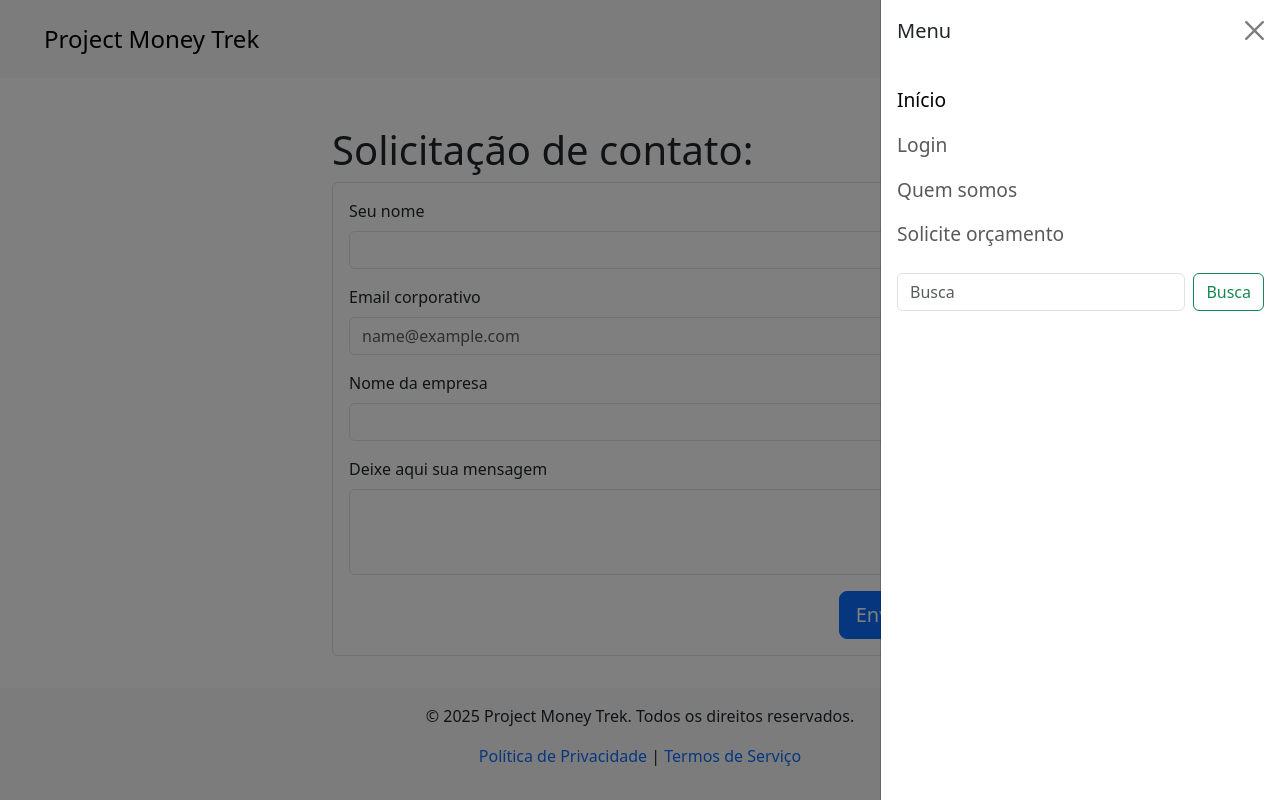
After one commit to antonioisaacdias/project_money_trek, a Flask app: page /solicite in a window 1280 px wide, after a click that opens the changed part. The commit adds this page. Run offline with Flask 3, Linux system fonts and the light colour scheme; parts of the project's set-up code (start-up, migrations or seed data) failed here and were passed over.

Commit message:
feat: view e template de solicitação de orçamento

```diff
--- a/app/routes/views/home.py
+++ b/app/routes/views/home.py
@@ -3,5 +3,9 @@ from flask import Blueprint, render_template
 home_bp = Blueprint('home', __name__, template_folder='app/templates')
 
 @home_bp.route('/')
-def home ():
+def home():
     return render_template('home.html')
+
+@home_bp.route('/solicite')
+def proposal():
+    return render_template('proposal.html')
--- /dev/null
+++ b/app/templates/ladingpage-base.html
@@ -0,0 +1,157 @@
+<!DOCTYPE html>
+<html lang="en">
+    <head>
+        <meta charset="UTF-8">
+        <meta name="viewport" content="width=device-width, initial-scale=1.0">
+        <title>Project Money Trek</title>
+        <link href="https://cdn.jsdelivr.net/npm/bootstrap@5.3.3/dist/css/bootstrap.min.css" rel="stylesheet" integrity="sha384-QWTKZyjpPEjISv5WaRU9OFeRpok6YctnYmDr5pNlyT2bRjXh0JMhjY6hW+ALEwIH" crossorigin="anonymous">
+        <link rel="stylesheet" href="{{ url_for('static', filename='CSS/index.css') }}">
+        <style>
+
+            * {
+                margin: 0;
+                padding: 0;
+                box-sizing: border-box;
+            }
+
+
+
+            body, html {
+                height: 100%;
+            }
+
+            .full-height {
+                min-height: 100%;
+                display: flex;
+                flex-direction: column;
+            }
+
+            footer {
+                margin-top: auto;
+            }
+
+            main {
+                flex: 1; /* Faz o conteúdo ocupar o espaço restante */
+            }
+
+
+            .navbar-brand {
+                font-size: 1.5rem;
+            }
+
+            .navbar {
+                padding: 1rem 2rem; /* Aumenta a altura */
+                font-size: 1.2rem; /* Aumenta o tamanho do texto */
+            }
+
+
+            .image-container {
+                position: relative; /* Permite posicionar a overlay corretamente */
+                width: 100%;
+                height: 100vh;
+                overflow: hidden;
+            }
+
+            .main-image {
+                width: 100%;
+                height: 100%;
+                object-fit: cover;
+                display: block;
+            }
+
+            .overlay {
+                position: absolute;
+                top: 0;
+                left: 0;
+                width: 100%;
+                height: 100%;
+                background: rgba(0, 0, 0, 0.3); /* Camada escurecida */
+                backdrop-filter: blur(10px); /* Aplica o efeito de blur */
+                z-index: 2; /* Faz a overlay ficar acima da imagem */
+            }
+
+            .text-overlay {
+                position: absolute;
+                top: 50%;
+                left: 50%;
+                transform: translate(-50%, -50%);
+                text-align: center;
+                color: white;
+                font-size: 2rem;
+                font-weight: bold;
+                z-index: 3; /* Fica acima da overlay */
+                width: 80%; /* Ajusta a largura para melhor responsividade */
+
+                span {
+                    color: rgb(10, 177, 10);
+                }
+            }
+
+            .text-box {
+                display: flex;
+                justify-content: center;
+                align-items: center;
+                text-align: center;
+                background-color: #f8f9fa;
+                height: 100%;
+            }
+
+            .form-proposal {
+                max-width: 40rem;
+            }
+        </style>
+
+    </head>
+    <body>
+        <div class="full-height">
+            <nav class="navbar bg-body-tertiary">
+                <div class="container-fluid">
+                <a class="navbar-brand" href="/">Project Money Trek</a>
+                <button class="navbar-toggler" type="button" data-bs-toggle="offcanvas" data-bs-target="#offcanvasNavbar" aria-controls="offcanvasNavbar" aria-label="Toggle navigation">
+                    <span class="navbar-toggler-icon"></span>
+                </button>
+                <div class="offcanvas offcanvas-end" tabindex="-1" id="offcanvasNavbar" aria-labelledby="offcanvasNavbarLabel">
+                    <div class="offcanvas-header">
+                    <h5 class="offcanvas-title" id="offcanvasNavbarLabel">Menu</h5>
+                    <button type="button" class="btn-close" data-bs-dismiss="offcanvas" aria-label="Close"></button>
+                    </div>
+                    <div class="offcanvas-body">
+                    <ul class="navbar-nav justify-content-end flex-grow-1 pe-3">
+                        <li class="nav-item">
+                        <a class="nav-link active" aria-current="page" href="/">Início</a>
+                        </li>
+                        <li class="nav-item">
+                        <a class="nav-link" href="#">Login</a>
+                        </li>
+                        <li class="nav-item">
+                            <a class="nav-link" href="#">Quem somos</a>
+                        </li>
+                        <li class="nav-item">
+                            <a class="nav-link" href="/solicite">Solicite orçamento</a>
+                        </li>
+
+                    </ul>
+                    <form class="d-flex mt-3" role="search">
+                        <input class="form-control me-2" type="search" placeholder="Busca" aria-label="Search">
+                        <button class="btn btn-outline-success" type="submit">Busca</button>
+                    </form>
+                    </div>
+                </div>
+                </div>
+            </nav>
+            <main>
+                    {% block content %}
+                    {% endblock %}
+            </main>
+
+
+            <footer class="bg-body-tertiary text-body text-center p-3">
+                <p>&copy; 2025 Project Money Trek. Todos os direitos reservados.</p>
+                <p><a href="#" class="text-decoration-none">Política de Privacidade</a> | <a href="#" class="text-decoration-none">Termos de Serviço</a></p>
+            </footer>
+
+
+            <script src="https://cdn.jsdelivr.net/npm/bootstrap@5.3.3/dist/js/bootstrap.bundle.min.js" integrity="sha384-YvpcrYf0tY3lHB60NNkmXc5s9fDVZLESaAA55NDzOxhy9GkcIdslK1eN7N6jIeHz" crossorigin="anonymous"></script>
+        </div>
+    </body>
+</html>
--- /dev/null
+++ b/app/templates/proposal.html
@@ -0,0 +1,33 @@
+
+{% extends 'ladingpage-base.html' %}
+{% block title %}Despesas{% endblock %}
+
+{% block content %}
+            <div class="container mt-5 form-proposal">
+                <h1>Solicitação de contato:</h1>
+                <div class="container rounded p-3 border">
+                    <form action="">
+                        <div class="mb-3">
+                            <label for="name" class="form-label">Seu nome</label>
+                            <input type="text" class="form-control" id="name" name="name" placeholder="">
+                        </div>
+                        <div class="mb-3">
+                            <label for="email" class="form-label">Email corporativo</label>
+                            <input type="email" class="form-control" id="email" name="email" placeholder="name@example.com">
+                        </div>
+                        <div class="mb-3">
+                            <label for="corporation_name" class="form-label">Nome da empresa</label>
+                            <input type="text" class="form-control" id="corporaton_name" name="corporation_name" placeholder="">
+                        </div>
+                        <div class="mb-3">
+                            <label for="message" class="form-label">Deixe aqui sua mensagem</label>
+                            <textarea class="form-control" id="message" name="message" rows="3"></textarea>
+                        </div>
+                        <div class="d-flex">
+                            <button type="submit" class="btn btn-lg btn-primary ms-auto">Enviar</button>
+                        </div>
+                    </form>
+                </div>
+            </div>
+
+{% endblock %}
```
Also changed, not shown: app/static/CSS/index.css (deleted, +0 -29 lines), app/templates/home.html (+17 -66 lines).
